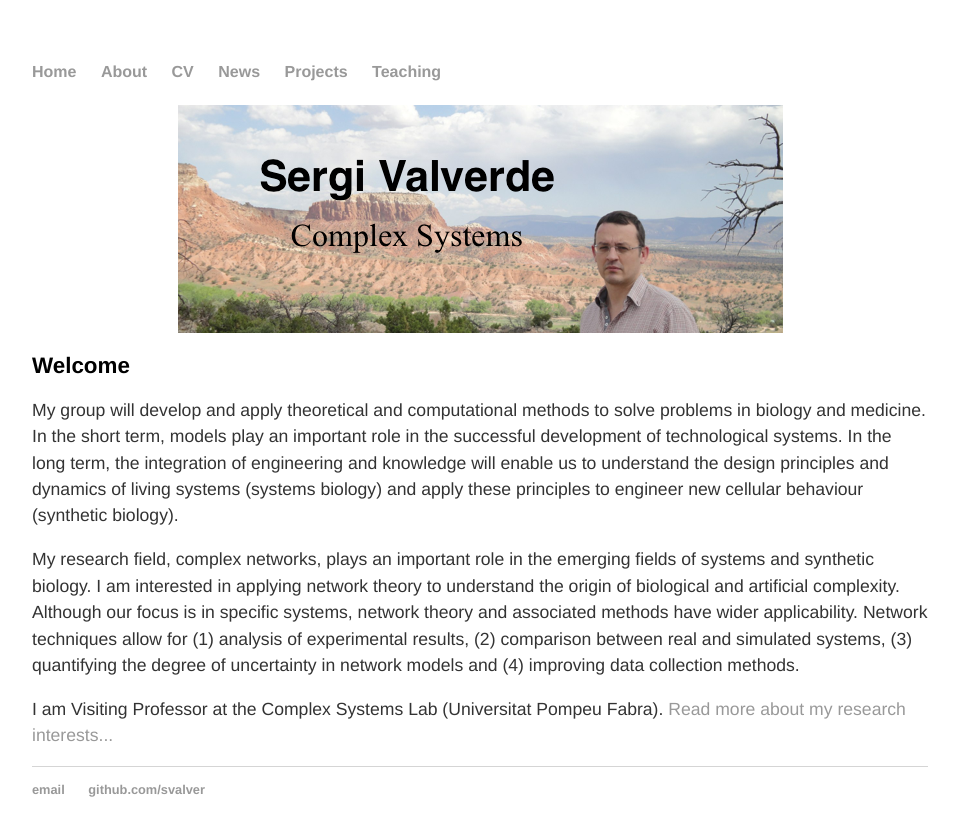
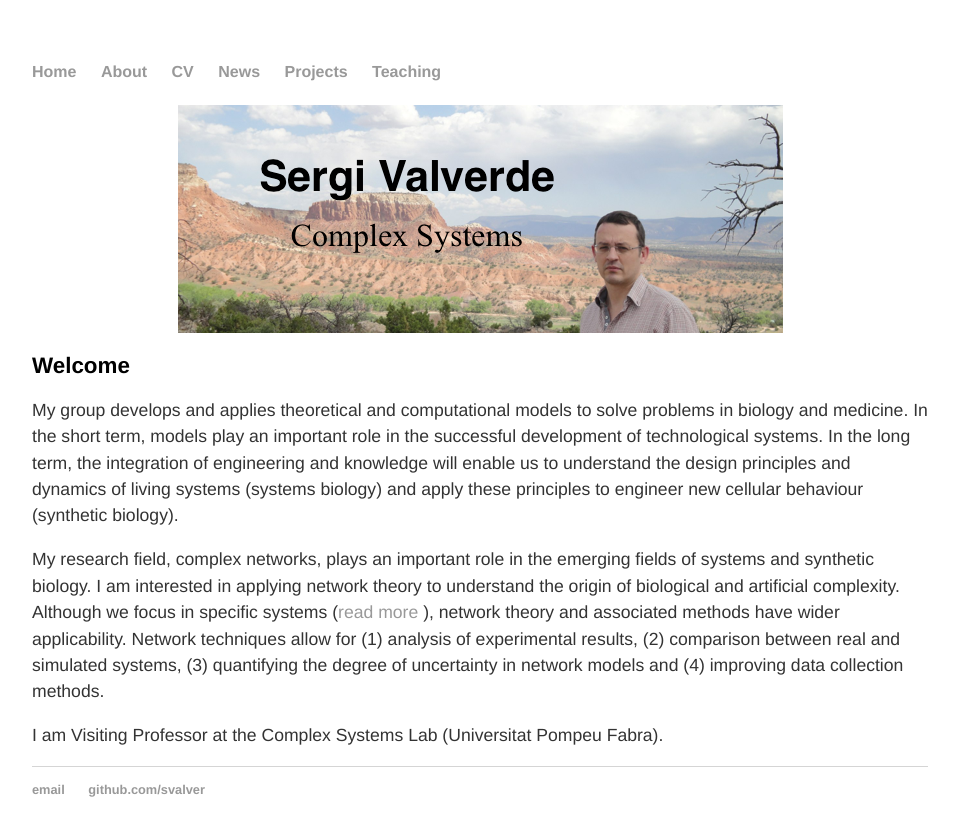
Before and after one commit to svalver/svalver.github.io, a Jekyll site: the page built from index.html, in a window 1280 px wide. Shown: the top 836 px of the page, without its empty margins (160-1118 px from the left). Built offline with Jekyll 4.4.1, drawn with Linux system fonts in a browser that asks for light colours.

Commit message:
Update main page

```diff
--- a/index.html
+++ b/index.html
@@ -17,10 +17,11 @@ img {
 
 <h2>Welcome</h2>
 
-<p>My group will develop and apply theoretical and computational methods to solve problems in biology and medicine. In the short term, models play an important role in the successful development of technological systems. In the long term, the integration of engineering and knowledge will enable us to understand the design principles and dynamics of living systems (systems biology) and apply these principles to engineer new cellular behaviour (synthetic biology).
+<p>My group develops and applies theoretical and computational models to solve problems in biology and medicine. In the short term, models play an important role in the successful development of technological systems. In the long term, the integration of engineering and knowledge will enable us to understand the design principles and dynamics of living systems (systems biology) and apply these principles to engineer new cellular behaviour (synthetic biology).
 </p>
-<p> My research field, complex networks, plays an important role in the emerging fields of systems and synthetic biology. I am interested in applying network theory to understand the origin of biological and artificial complexity. Although our focus is in specific systems, network theory and associated methods have wider applicability. Network techniques allow for (1) analysis of experimental results, (2) comparison between real and simulated systems, (3) quantifying the degree of uncertainty in network models and (4) improving data collection methods.</p>
 
-<p>I am Visiting Professor at the Complex Systems Lab (Universitat Pompeu Fabra). <a href="/about">Read more about my research interests...</a></p>
+<p> My research field, complex networks, plays an important role in the emerging fields of systems and synthetic biology. I am interested in applying network theory to understand the origin of biological and artificial complexity.  Although we focus in specific systems (<a href="/about">read more </a>), network theory and associated methods have wider applicability. Network techniques allow for (1) analysis of experimental results, (2) comparison between real and simulated systems, (3) quantifying the degree of uncertainty in network models and (4) improving data collection methods.</p>
+
+<p>I am Visiting Professor at the Complex Systems Lab (Universitat Pompeu Fabra).</p>
 
 </div><!-- /.blurb -->
```
